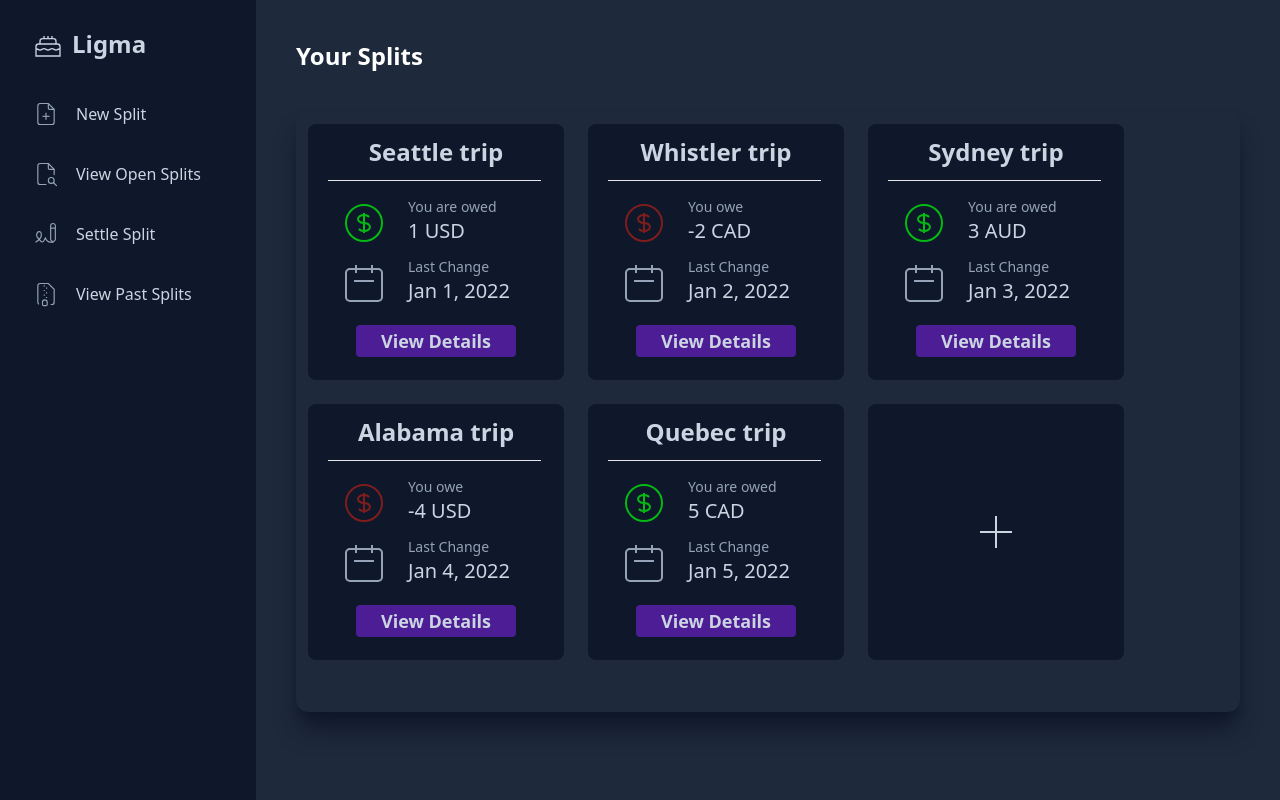
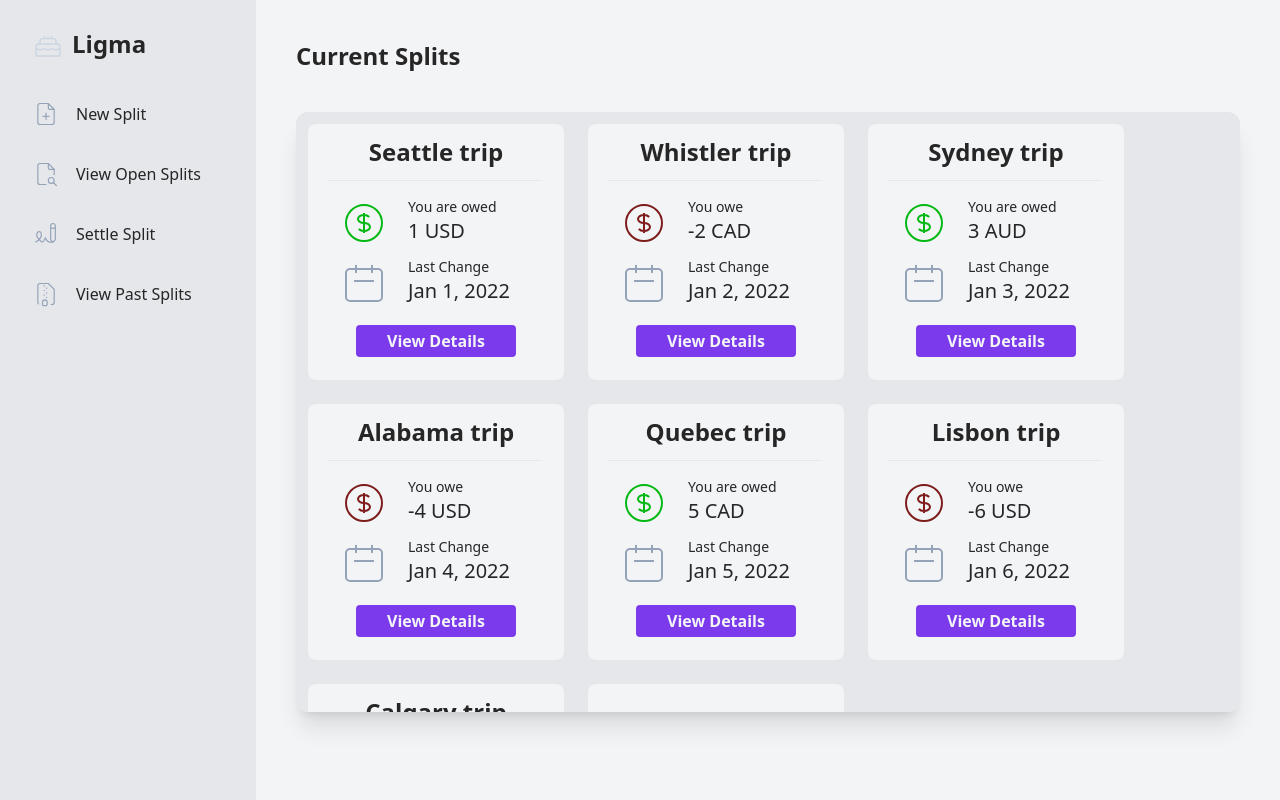
Before and after one commit to yanchenm/split, a Next.js app in the folder frontend/: page /app in a window 1280 px wide. Built offline with nearby package versions, Linux system fonts and the light colour scheme.

Commit message:
Added headlessui. Landing page and app supports dark/light mode

```diff
--- a/frontend/components/App/NewCard.tsx
+++ b/frontend/components/App/NewCard.tsx
@@ -3,7 +3,7 @@ import React from 'react';
 const AddSplitCard: React.FC = () => {
 
   return (
-    <div className="rounded-lg w-64 h-64 bg-slate-900 flex m-3 text-slate-300">
+    <div className="bg-gray-100 dark:bg-slate-900 rounded-lg w-64 h-64 flex m-3 text-slate-300">
         <img src="/plus.svg" className="mx-auto my-auto h-12 w-12"/>
     </div>
   );
--- a/frontend/components/App/Sidebar.tsx
+++ b/frontend/components/App/Sidebar.tsx
@@ -7,9 +7,9 @@ type ButtonProps = {
 
 const SidebarButton: React.FC<ButtonProps> = ({ buttonText, svgSrc }) => {
   return (
-    <a className="py-4 px-4 rounded hover:bg-slate-800 transition duration-200 flex">
+    <a className="hover:bg-gray-200 dark:hover:bg-slate-800 py-4 px-4 rounded  transition duration-200 flex">
       <img src={svgSrc} className="h-7 w-7"/>
-      <button className="pl-4 text-left"> {buttonText} </button>
+      <button className="pl-4 text-left font-medium"> {buttonText} </button>
     </a>
   );
 }
@@ -17,7 +17,7 @@ const SidebarButton: React.FC<ButtonProps> = ({ buttonText, svgSrc }) => {
 const Sidebar: React.FC = () => {
 
   return (
-    <div className="bg-slate-900 text-slate-300 w-64 space-y-6 px-4 py-7">
+    <div className="bg-gray-200 dark:bg-slate-900 text-neutral-800 dark:text-slate-300 w-64 space-y-6 px-4 py-7">
 
         {/* Logo */}
         <a className="flex items-center space-x-2 px-4">
--- a/frontend/components/App/SplitCard.tsx
+++ b/frontend/components/App/SplitCard.tsx
@@ -34,25 +34,25 @@ const SplitCard: React.FC<CardProps> = ({ name, userBalance, currency, lastUpdat
   }
 
   return (
-    <div className="rounded-lg w-64 h-64 bg-slate-900 flex flex-col m-3 text-slate-300 grow-0">
+    <div className="bg-gray-100 dark:bg-slate-900 dark:text-slate-300 rounded-lg w-64 h-64 flex flex-col m-3  grow-0">
       <span className="pt-3 pb-2">
         <div className="font-bold text-2xl mb-1 text-center">{name}</div>
       </span>
 
-      <hr className="mx-5 py-2 w-5/6 text-slate-600" />
+      <hr className="mx-5 py-2 w-5/6" />
 
       <SplitDetail svgSrc={userBalance < 0 ? "/red_dollar.svg" : "/green_dollar.svg"}>
-        <h3 className="text-sm text-slate-400">{userBalance < 0 ? "You owe" : "You are owed"}</h3>
+        <h3 className="dark:text-slate-400 text-sm">{userBalance < 0 ? "You owe" : "You are owed"}</h3>
         {userBalance} {currency}
       </SplitDetail>
 
       <SplitDetail svgSrc="/calendar.svg">
-        <h3 className="text-sm text-slate-400">Last Change</h3>
+        <h3 className="dark:text-slate-400 text-sm ">Last Change</h3>
         {lastUpdate}
       </SplitDetail>
 
       <span className="flex flex-row items-center justify-evenly pt-2 pb-7">
-        <AppButton className="w-40" clickHandler={viewHandler}>View Details</AppButton>
+        <AppButton className="w-40 text-gray-100" clickHandler={viewHandler}>View Details</AppButton>
       </span>
     </div>
   )
--- a/frontend/components/UI/AppButton.tsx
+++ b/frontend/components/UI/AppButton.tsx
@@ -10,7 +10,7 @@ const AppButton: React.FC<buttonProps> = ({ children, className, clickHandler})
 
   return (
     <button
-      className={`bg-violet-900 hover:bg-violet-800 text-lg px-6 rounded h-8 ${className}`}
+      className={`bg-violet-600 dark:bg-violet-900 hover:bg-violet-800 text-base px-6 rounded h-8 ${className}`}
       onClick={clickHandler}
     >
       {children}
--- /dev/null
+++ b/frontend/components/UI/ToggleButton.tsx
@@ -0,0 +1,28 @@
+import React, { useState } from 'react';
+import { Switch } from '@headlessui/react';
+
+type ToggleProps = {
+  toggleHandler: React.Dispatch<React.SetStateAction<boolean>>;
+  toggleState: boolean;
+}
+
+const ToggleButton: React.FC<ToggleProps> = ({ toggleHandler, toggleState }) => {
+
+  return (
+    <Switch
+      checked={toggleState}
+      onChange={toggleHandler}
+      className={`${
+        toggleState ? 'bg-slate-600' : 'bg-gray-400'
+      } relative inline-flex items-center h-6 rounded-full w-11`}
+    >
+      <span
+        className={`${
+          toggleState ? 'translate-x-6' : 'translate-x-1'
+        } inline-block w-4 h-4 transform bg-gray-300 rounded-full`}
+      />
+    </Switch>
+  )
+};
+
+export default ToggleButton;
--- a/frontend/package.json
+++ b/frontend/package.json
@@ -8,6 +8,7 @@
     "lint": "next lint"
   },
   "dependencies": {
+    "@headlessui/react": "^1.4.2",
     "axios": "^0.24.0",
     "next": "12.0.7",
     "react": "17.0.2",
--- a/frontend/pages/app/index.tsx
+++ b/frontend/pages/app/index.tsx
@@ -1,11 +1,11 @@
 import type { NextPage } from 'next';
+import { useState, useEffect } from 'react';
+import { Switch } from '@headlessui/react';
 
 import SplitCard from '../../components/App/SplitCard';
 import NewCard from '../../components/App/NewCard';
 import Sidebar from '../../components/App/Sidebar';
-
-
-const Dashboard: NextPage = () => {
+import { useRouter } from 'next/router';
 
 const splitGroups = [
   {
@@ -42,18 +42,41 @@ const Dashboard: NextPage = () => {
     userBalance: 5,
     currency: 'CAD',
     lastUpdate: 'Jan 5, 2022'
+  },
+  {
+    groupId: 'f',
+    name: 'Lisbon trip',
+    userBalance: -6,
+    currency: 'USD',
+    lastUpdate: 'Jan 6, 2022'
+  },
+  {
+    groupId: 'g',
+    name: 'Calgary trip',
+    userBalance: 7,
+    currency: 'CAD',
+    lastUpdate: 'Jan 7, 2022'
   }
 ]
 
+const Dashboard: NextPage = () => {
+
+  const router = useRouter();
+  const [isDarkMode, setIsDarkMode] = useState(false);
+
+  useEffect(() => {
+    setIsDarkMode(router.query.isDark === 'true');
+  })
+
   return (
-    <div className="min-h-screen flex">
-
+    <div className={`min-h-screen flex ${isDarkMode ? 'dark' : ''}`}>
+      {isDarkMode}
       <Sidebar />
 
       {/* Content */}
-      <div className="bg-slate-800 flex-1 p-10 text-2xl text-white font-bold h-screen">
-        Your Splits
-        <div className="mt-10 flex flex-row flex-wrap overflow-y-auto overflow-hidden h-5/6 shadow-xl shadow-slate-900 rounded-xl content-start">
+      <div className="bg-gray-100 text-neutral-800 dark:bg-slate-800 dark:text-white flex-1 p-10 text-2xl font-bold h-screen">
+        Current Splits
+        <div className="bg-gray-200 dark:bg-slate-800 dark:shadow-slate-900 mt-10 flex flex-row flex-wrap overflow-y-auto overflow-hidden h-5/6 shadow-xl rounded-xl content-start">
           {
             splitGroups.map((split) => {
               return (
--- a/frontend/pages/index.tsx
+++ b/frontend/pages/index.tsx
@@ -1,8 +1,9 @@
 import type { NextPage } from 'next';
 import { useRouter } from 'next/router';
 import Button from '../components/UI/Button';
-import React from 'react';
+import React, { useState } from 'react';
 import { W3Context } from './_app';
+import ToggleButton from '../components/UI/ToggleButton';
 import axios from 'axios'
 
 type PageProps = {
@@ -13,6 +14,7 @@ const Home: NextPage<PageProps> = ({ ...props }) => {
 
   const router = useRouter();
   const { web3Connect } = props;
+  const [isDark, setIsDark] = useState(false);
 
   return (
     <W3Context.Consumer>
@@ -21,26 +23,29 @@ const Home: NextPage<PageProps> = ({ ...props }) => {
         if (consumerProps && consumerProps.account && consumerProps.isConnected && consumerProps.isHarmony) {
           buttonArea = (
             <div>
-              <p className='text-xl font-semibold text-slate-300'>{consumerProps.account?.substring(0, 6) + "..." + consumerProps.account?.substring(38)}</p>
-              <Button clickHandler={() => router.push('/app')}>Launch App</Button>
+              <p className='text-neutral-800 dark:text-slate-300 text-xl font-semibold '>{consumerProps.account?.substring(0, 6) + "..." + consumerProps.account?.substring(38)}</p>
+              <Button clickHandler={() => router.push({pathname: '/app', query:{isDark:isDark}})}>Launch App</Button>
             </div>
           )
         } else if (consumerProps && consumerProps.account && consumerProps.isConnected) {
-          buttonArea = <p className='text-xl font-semibold text-slate-300'>Wrong chain! Please connect to Harmony Network</p>
+          buttonArea = <p className='text-neutral-800 dark:text-slate-300 text-xl font-semibold'>Wrong chain! Please connect to Harmony Network</p>
         } else if (consumerProps && consumerProps.account) {
-          buttonArea = <p className='text-xl font-semibold text-slate-300'>Network disconnected...</p>
+          buttonArea = <p className='text-neutral-800 dark:text-slate-300 text-xl font-semibold'>Network disconnected...</p>
         } else {
           buttonArea = <Button clickHandler={web3Connect}>Connect Wallet</Button>
         }
 
         return (
-          <div className="bg-slate-800 h-screen">
-            <div className="flex justify-between p-10">
-              <h1 className="text-3xl font-bold text-slate-300">Web3Split</h1>
-              {buttonArea}
-            </div>
-            <div className="flex flex-col h-40 justify-between items-center mt-40">
-              <h1 className="text-3xl font-bold text-slate-300 text-center">Penis on the <br /> BLOCK CHAIN</h1>
+          <div className={`${isDark? 'dark' : ''}`}>
+            <div className="bg-gray-300 dark:bg-slate-800 h-screen">
+              <div className="flex justify-between p-10">
+                <h1 className="text-neutral-800 dark:text-slate-300 text-3xl font-bold">Web3Split</h1>
+                <ToggleButton toggleState={isDark} toggleHandler={setIsDark}/>
+                {buttonArea}
+              </div>
+              <div className="flex flex-col h-40 justify-between items-center mt-40">
+                <h1 className="text-neutral-800 dark:text-slate-300 text-3xl font-bold text-center">Penis on the <br /> BLOCK CHAIN</h1>
+              </div>
             </div>
           </div>
         )
--- a/frontend/tailwind.config.js
+++ b/frontend/tailwind.config.js
@@ -3,6 +3,7 @@ module.exports = {
     "./pages/**/*.{js,ts,jsx,tsx}",
     "./components/**/*.{js,ts,jsx,tsx}",
   ],
+  darkMode: 'class',
   theme: {
     extend: {
       fontFamily: {
```
Also changed, not shown: 1 other file (tests, documents, lock files or other folders). Lines whose indentation alone changed are shown as unchanged.
